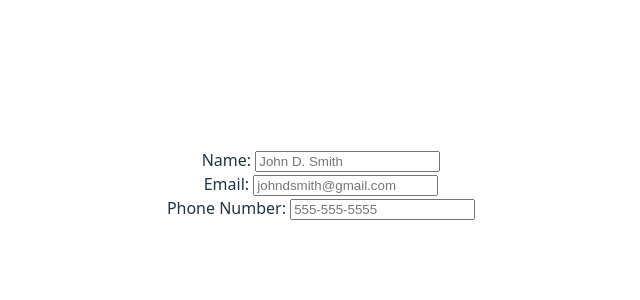
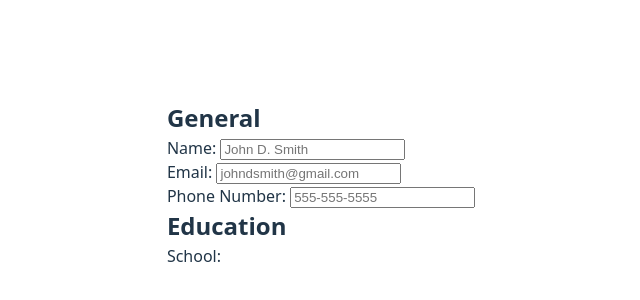
Before and after one commit to thongster/odin-cv-application, a React (Vite) app: page / in a window 1280 px wide. Shown: the part 216-516 px from the top of the page, without its empty margins (319-959 px from the left). Built offline with nearby package versions, Linux system fonts and the light colour scheme.

Commit message:
alignment css and start education form

```diff
--- a/src/App.css
+++ b/src/App.css
@@ -2,10 +2,10 @@
   max-width: 1280px;
   margin: 0 auto;
   padding: 2rem;
-  text-align: center;
 }
 
 .container {
   display: flex;
   flex-direction: column;
+  align-items: start;
 }
--- a/src/App.jsx
+++ b/src/App.jsx
@@ -19,7 +19,7 @@ function App() {
         <General setName={setName} setEmail={setEmail} setPhone={setPhone} />
         <Education setSchool={setSchool} setField={setField} setDate={setDate}/>
         <GeneralDisplay name={name} email={email} phone={phone} />
-        <Education school={school} field={field} date={date}/>
+        <EducationDisplay school={school} field={field} date={date}/>
       </div>
     </>
   );
--- a/src/Education.jsx
+++ b/src/Education.jsx
@@ -1,6 +1,12 @@
 export default function Education({ school, field, date }) {
-  return
+  return (
     <>
-
-    </>;
+      <h2>Education</h2>
+      <form action="/" method="post">
+        <div>
+            <label htmlFor="school">School:</label>
+        </div>
+      </form>
+    </>
+  )
 }
--- a/src/General.jsx
+++ b/src/General.jsx
@@ -1,6 +1,7 @@
 export default function General({ setName, setEmail, setPhone }) {
   return (
     <>
+      <h2>General</h2>
       <form action="/" method="post">
         <div className="nameDiv">
           <label htmlFor="name">Name: </label>
--- a/src/index.css
+++ b/src/index.css
@@ -33,6 +33,11 @@ body {
 h1 {
   font-size: 3.2em;
   line-height: 1.1;
+}
+
+h1, h2, h3 {
+  margin: 0;
+  padding: 0;
 }
 
 p {
```
